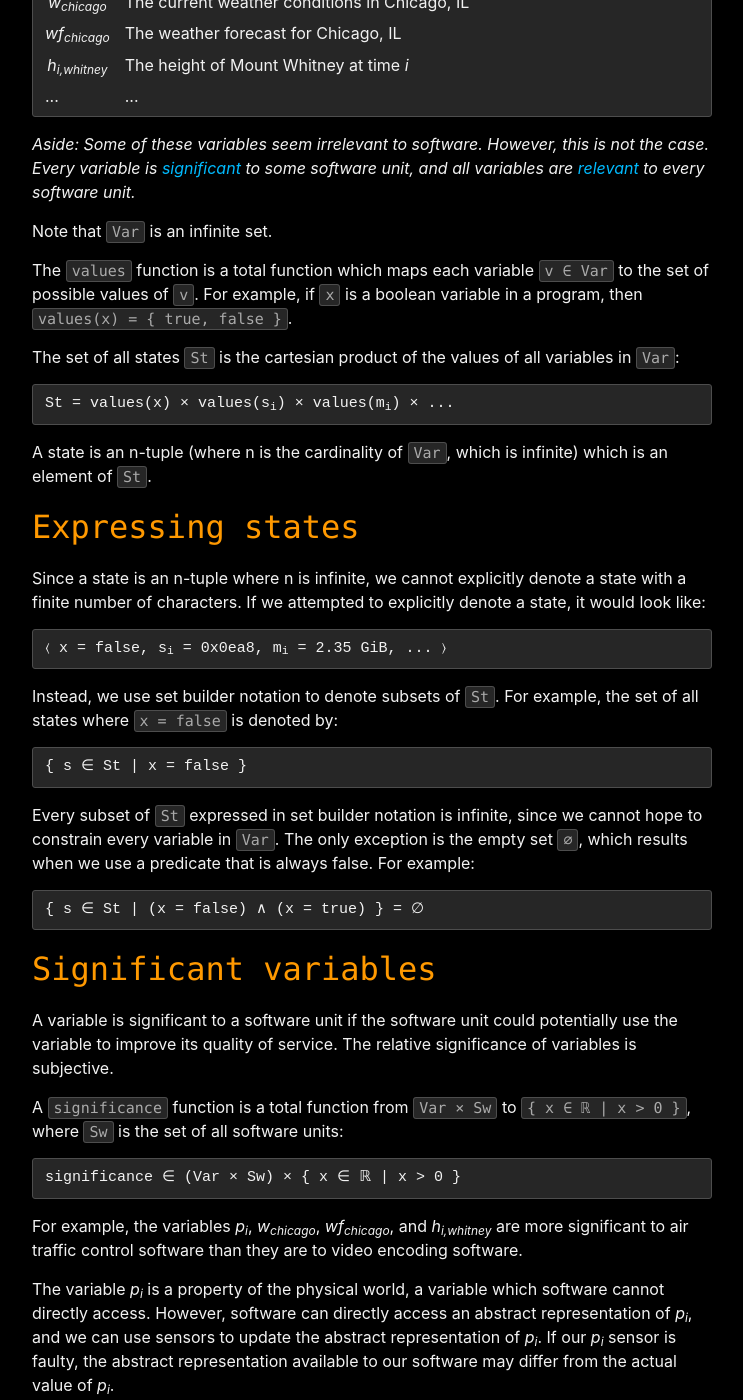
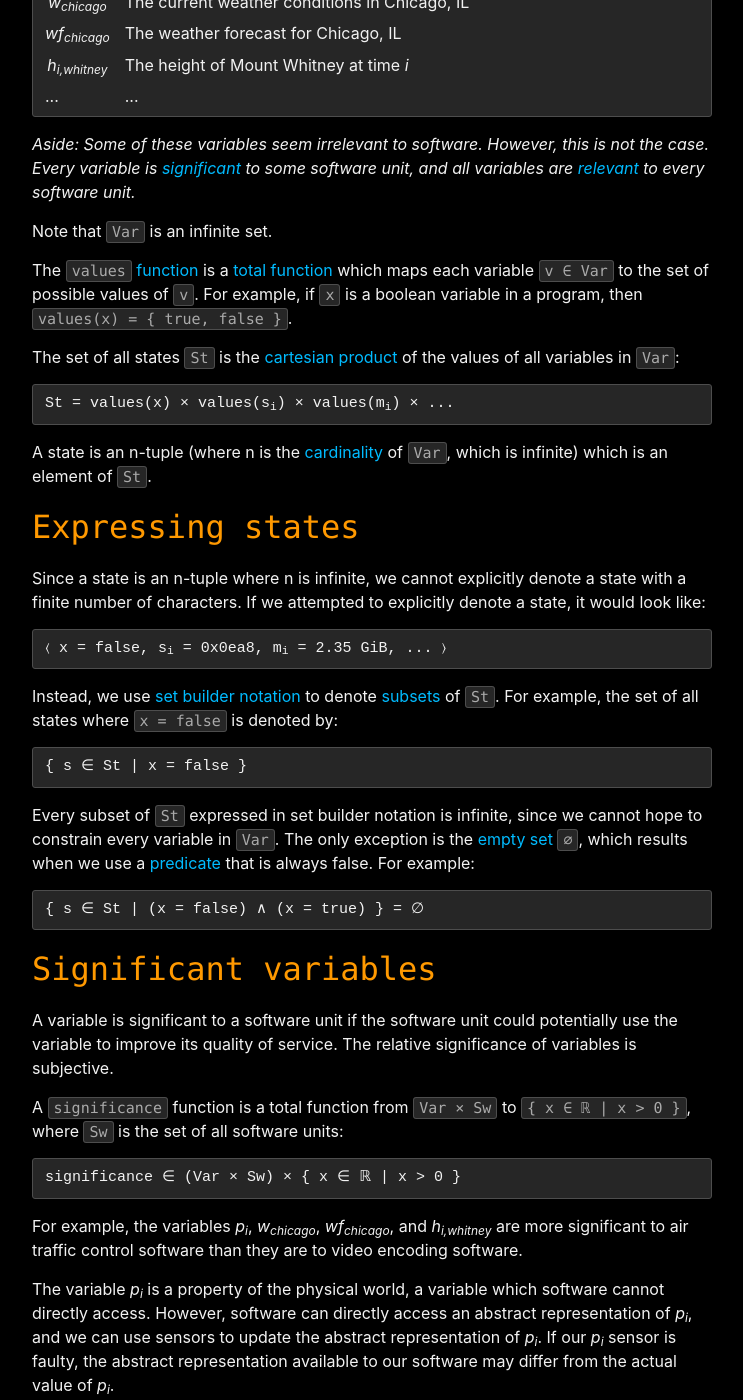
Before and after one commit to jlapolla/software-design-rules, a Jekyll site: the page built from _rules/d1e86266-6e71-4e28-94b8-c39142f5b4a9.md, in a window 1280 px wide and 1400 px high, scrolled down 608 px. Shown: the whole window, without its empty margins (268-1011 px from the left). Built offline with Jekyll 4.4.1, drawn with Linux system fonts in a browser that asks for light colours; part of the change alters nothing that is shown; some of the changed text lies outside the part shown.

```diff
--- a/_rules/d1e86266-6e71-4e28-94b8-c39142f5b4a9.md
+++ b/_rules/d1e86266-6e71-4e28-94b8-c39142f5b4a9.md
@@ -3,11 +3,13 @@ uuid: d1e86266-6e71-4e28-94b8-c39142f5b4a9
 snippet: >
   "state" (mathematical definition)
 tags:
-  - ecbd0f2f-1595-478f-a011-64a4f66e6e22
+  - 6fc1011b-4e81-4d8d-aaa1-8ef67b90f27d
+  - 475a05b6-2880-46d1-ae6c-787bccc406f1
+  - 21b3b1f1-db5b-4591-91a7-5cfad432be71
 ---
 
-A state `s` is an n-tuple which is an element of the set of all states
-`St`.
+A state `s` is an [n-tuple][tuple] which is an element of the [set][set]
+of all states `St`.
 
 ## Construction
 
@@ -68,19 +70,20 @@ variables are [relevant](#relevant-variables) to every software unit.*
 
 Note that `Var` is an infinite set.
 
-The `values` function is a total function which maps each variable `v ∈
-Var` to the set of possible values of `v`. For example, if `x` is a
-boolean variable in a program, then `values(x) = { true, false }`.
+The `values` [function][function] is a [total function][total function]
+which maps each variable `v ∈ Var` to the set of possible values of `v`.
+For example, if `x` is a boolean variable in a program, then `values(x)
+= { true, false }`.
 
-The set of all states `St` is the cartesian product of the values of all
-variables in `Var`:
+The set of all states `St` is the [cartesian product][cartesian product]
+of the values of all variables in `Var`:
 
 <pre>
 St = values(x) × values(s<sub>i</sub>) × values(m<sub>i</sub>) × ...
 </pre>
 
-A state is an n-tuple (where n is the cardinality of `Var`, which is
-infinite) which is an element of `St`.
+A state is an n-tuple (where n is the [cardinality][cardinality] of
+`Var`, which is infinite) which is an element of `St`.
 
 ## Expressing states
 
@@ -92,8 +95,9 @@ explicitly denote a state, it would look like:
 〈 x = false, s<sub>i</sub> = 0x0ea8, m<sub>i</sub> = 2.35 GiB, ... 〉
 </pre>
 
-Instead, we use set builder notation to denote subsets of `St`. For
-example, the set of all states where `x = false` is denoted by:
+Instead, we use [set builder notation][set builder] to denote
+[subsets][subset] of `St`. For example, the set of all states where `x =
+false` is denoted by:
 
 <pre>
 { s ∈ St | x = false }
@@ -101,8 +105,8 @@ example, the set of all states where `x = false` is denoted by:
 
 Every subset of `St` expressed in set builder notation is infinite,
 since we cannot hope to constrain every variable in `Var`. The only
-exception is the empty set `∅`, which results when we use a predicate
-that is always false. For example:
+exception is the [empty set][empty set] `∅`, which results when we use a
+[predicate][predicate] that is always false. For example:
 
 <pre>
 { s ∈ St | (x = false) ∧ (x = true) } = ∅
@@ -178,13 +182,20 @@ is about to crash into Mount Whitney and destroy the hardware that the
 video encoding software is running on. In this state,
 *h<sub>i,whitney</sub>* is relevant to the video encoding software.
 
-For every variable `v ∈ Var` and every software unit `sw ∈ Sw`,
-there exists a state `s ∈ St` in which `relevant(v, s, sw)`:
+For every variable `v ∈ Var` and every software unit `sw ∈ Sw`, there
+exists a state `s ∈ St` in which `relevant(v, s, sw)`:
 
 <pre>
 ∀v,sw ∃s relevant(v, s, sw)
 </pre>
 
-## To do
-
-- Add external links.
+[cardinality]: https://en.wikipedia.org/wiki/Cardinality
+[cartesian product]: https://en.wikipedia.org/wiki/Cartesian_product
+[empty set]: https://en.wikipedia.org/wiki/Empty_set
+[function]: http://mathworld.wolfram.com/Function.html
+[predicate]: https://en.wikipedia.org/wiki/Predicate_(mathematical_logic)
+[set]: https://en.wikipedia.org/wiki/Set_(mathematics)
+[set builder]: https://en.wikipedia.org/wiki/Set-builder_notation
+[subset]: https://en.wikipedia.org/wiki/Subset
+[total function]: http://mathworld.wolfram.com/TotalFunction.html
+[tuple]: https://en.wikipedia.org/wiki/Tuple
```
